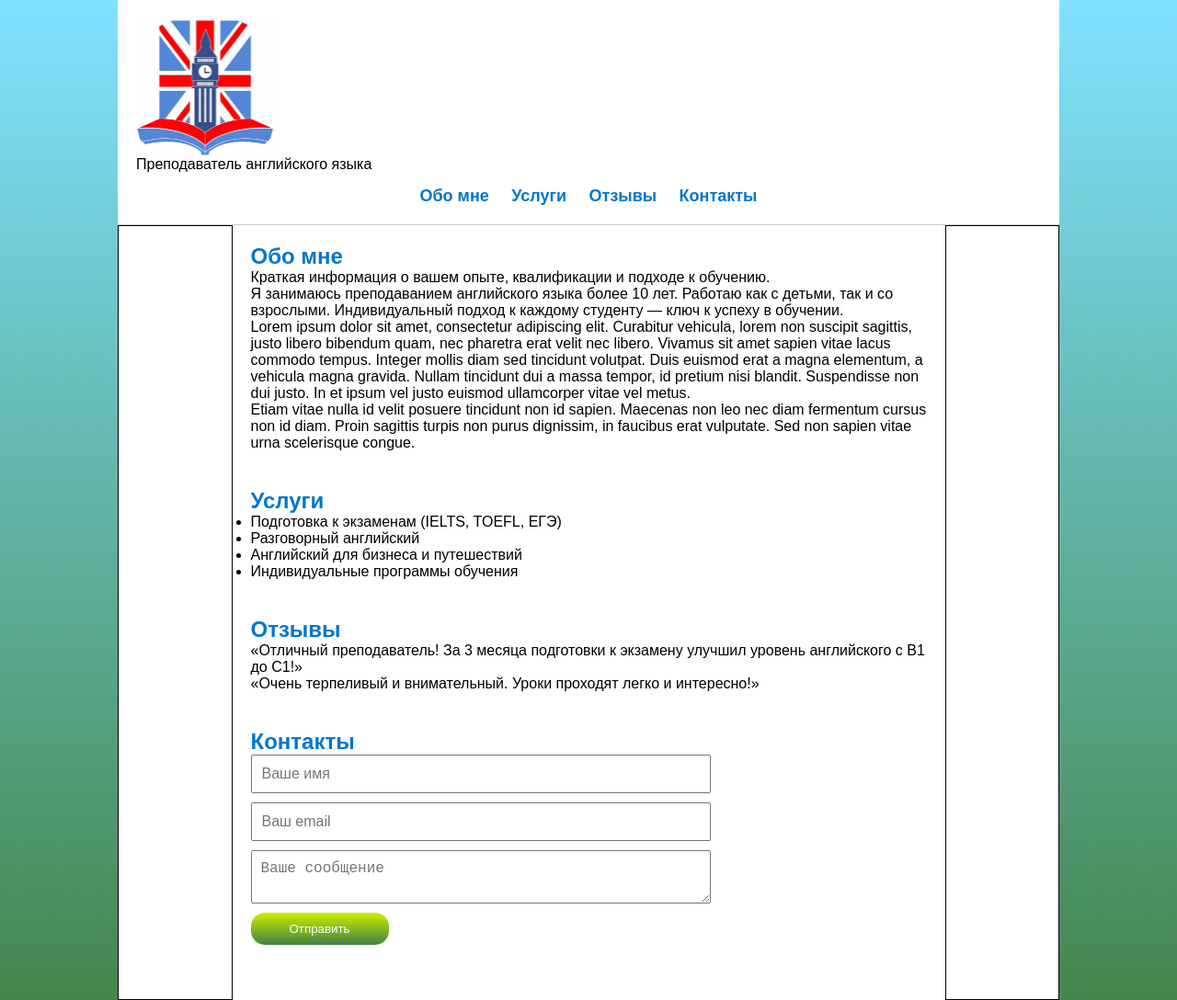
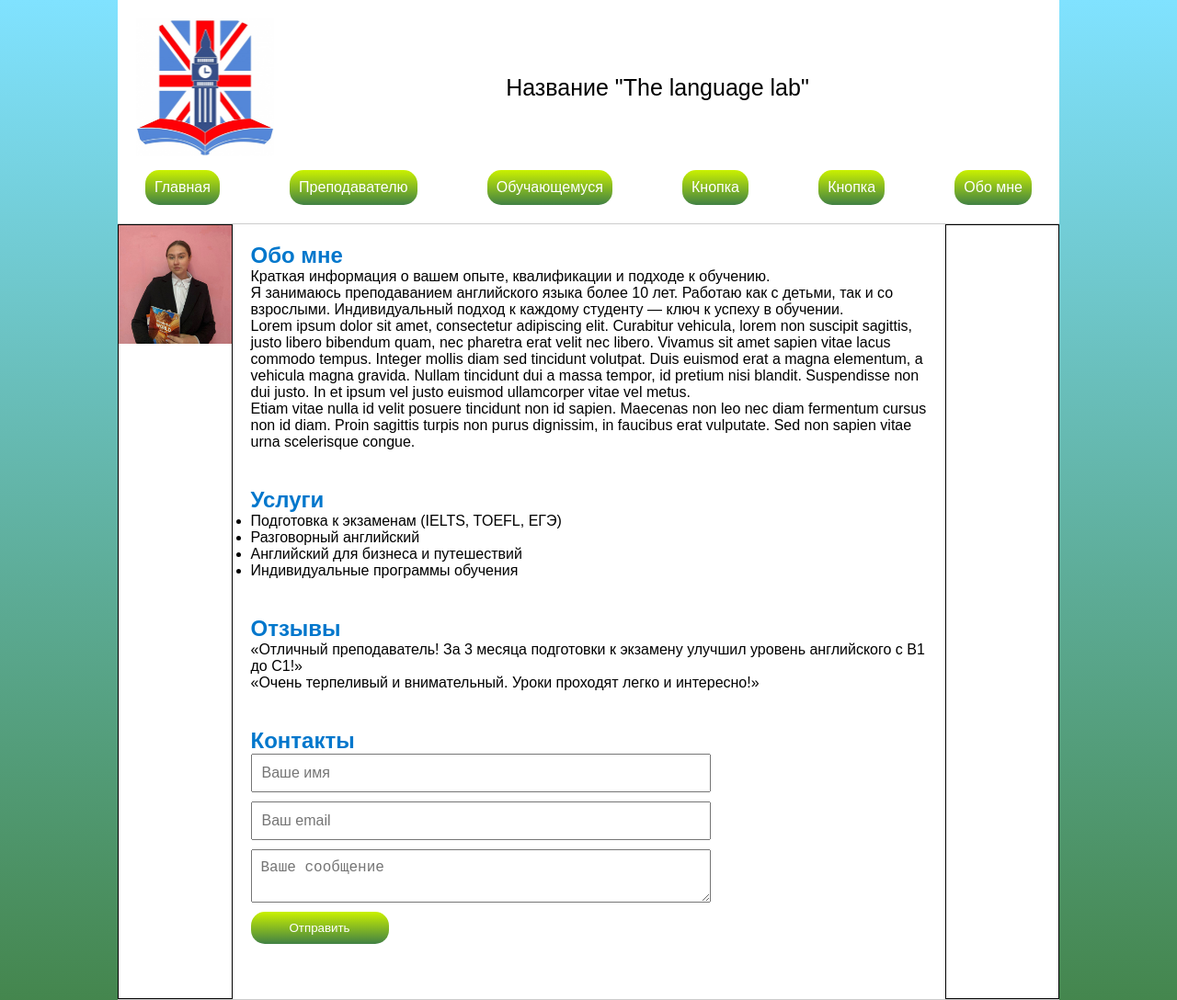
Before and after one commit to Alexey-Andreevich-web/website, a plain HTML site: page index.html in a window 1280 px wide. Shown: the top 1088 px of the page at 92% size. Drawn offline with Linux system fonts and the light colour scheme; a script that the page names is missing.

Commit message:
Добавил фото и кнопок

```diff
--- a/index.html
+++ b/index.html
@@ -14,21 +14,27 @@
     <div class="content">
 
         <header>
-            <img class="logo" src="logo.jpg" alt="Логотип">
-            <div class="title_text">
-            <p>Преподаватель английского языка</p>
+
+            <div class="title_text_img"> <img class="logo" src="logo.jpg" alt="Логотип">
+            <p>Название "The language lab"</p>
             </div>
             <nav class="main-nav">
-                <a href="#about">Обо мне</a>
-                <a href="#services">Услуги</a>
-                <a href="#reviews">Отзывы</a>
-                <a href="#contact">Контакты</a>
+                <button>Главная</button>
+                <button>Преподавателю</button>
+                <button>Обучающемуся</button>
+                <button>Кнопка</button>
+                <button>Кнопка</button>
+                <button>Обо мне</button>
             </nav>
 
         </header>
 
         <div class="inner-container">
-            <div class="inner-sidebar left-inner"></div>
+            <div class="inner-sidebar left-inner">
+                <div class="inner-content">
+                    <img src="IMG_2.png" alt="фото">
+                </div>
+            </div>
 
             <div class="main-content">
                 <main>
--- a/main.css
+++ b/main.css
@@ -30,26 +30,32 @@ body, html {
 }
 
 header {
+    display: flex;
+    flex-direction: column;
     background-color: #fff;
-    text-align: center;
     padding: 20px;
     border-bottom: 1px solid #ccc;
 }
 
 .main-nav {
     margin-top: 15px;
+    display: flex;
+    flex-direction: row;
+    justify-content: space-between;
 }
 
-.main-nav a {
+.main-nav button {
+    background: linear-gradient(0deg, rgba(65,129,68,1) 0%, rgba(202,241,0,1) 100%);
     margin: 0 10px;
-    color: #0077cc;
-    text-decoration: none;
-    font-weight: bold;
-    font-size: 18px;
+    border: none;
+    padding: 10px;
+    border-radius: 15px;
+    color: #ffffff;
+    font-size: 16px;
 }
 
-.main-nav a:hover {
-    text-decoration: underline;
+.main-nav button:hover {
+    background: linear-gradient(0deg, rgba(210,119,76,1) 0%, rgba(241,202,0,1) 100%);
 }
 
 .inner-container {
@@ -118,13 +124,24 @@ footer {
 }
 .logo{
     display: flex;
-    align-items: flex-start;
+    justify-content: flex-start;
     height: 150px;
     width: 150px;
 }
-.title_text{
+.title_text_img{
     display: flex;
-    flex-direction: column;
-    justify-content: flex-start;
-    align-items: flex-start;
+    width: 100%;
+
 }
+.title_text_img p{
+    display: flex;
+    width: 100%;
+    font-size: 25px;
+    justify-content: center;
+    align-items: center;
+
+}
+.inner-content img{
+    width: 100%;
+    height: 15%;
+}
```
Also changed, not shown: IMG_2.png (added).
